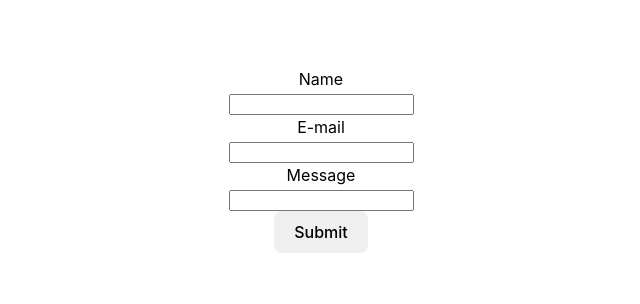
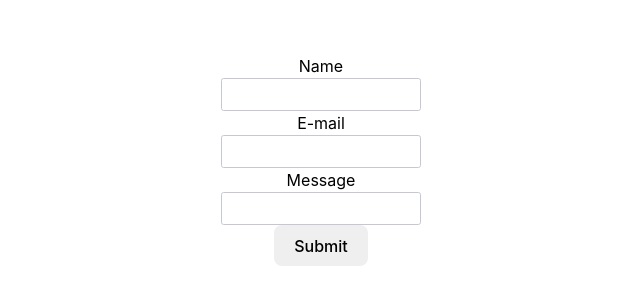
Before and after one commit to HoWeiHao/contact-form-codux, a React (Vite) app: page / in a window 1280 px wide. Shown: the part 240-544 px from the top of the page, without its empty margins (319-959 px from the left). Built offline with nearby package versions, Linux system fonts and the light colour scheme.

Commit message:
Added shadow for input

```diff
--- a/src/_codux/boards/input/input.board.tsx
+++ b/src/_codux/boards/input/input.board.tsx
@@ -5,4 +5,7 @@ export default createBoard({
     name: 'Input',
     Board: () => <Input />,
     isSnippet: true,
+    environmentProps: {
+        canvasHeight: 36,
+    },
 });
--- a/src/components/input/input.module.scss
+++ b/src/components/input/input.module.scss
@@ -1,2 +1,15 @@
-.root {
+.root {}
+
+.input {
+    padding: 0.6em 0.8em;
+    border: 1px solid #C7C7D3;
+    border-radius: 0.2em;
+
+    &:focus {
+        border: 1px solid #2A85FF;
+        outline: unset;
+        box-shadow: 0 0 6px rgb(49, 123, 221);
+    }
+
+    box-shadow:0 0 6px rgba(49, 123, 221, 0);
 }
--- a/src/components/input/input.tsx
+++ b/src/components/input/input.tsx
@@ -14,7 +14,7 @@ export interface InputProps {
 export const Input = ({ className, id, name }: InputProps) => {
     return (
         <div className={classNames(styles.root, className)}>
-            <input id={id} name={name}/>
+            <input id={id} name={name} className={styles.input} />
         </div>
     );
 };
```
